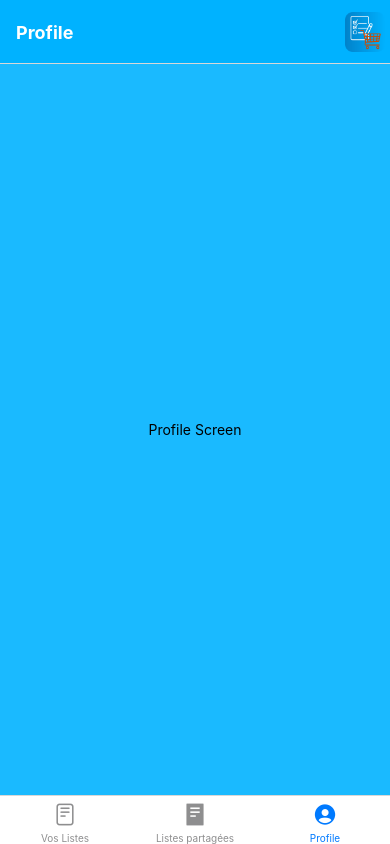
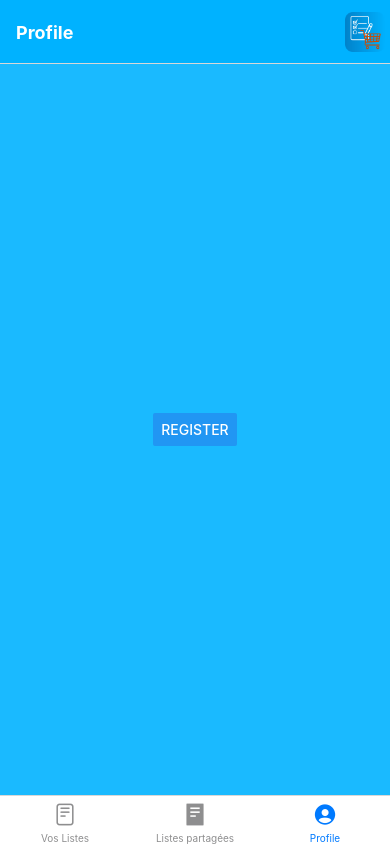
Before and after one commit to Damienvaiton/CaddieCollab, a React Native app: screen /Profile in a window 390 px wide. Built offline with nearby package versions, Linux system fonts and the light colour scheme.

Commit message:
Update Android resources and dependencies

```diff
--- a/navigations/pagesfirst/ProfileScreen.tsx
+++ b/navigations/pagesfirst/ProfileScreen.tsx
@@ -1,6 +1,8 @@
 import React from "react";
 import { Button, StyleSheet, Text, View, Image } from "react-native";
 import { StackNavigationProp } from "@react-navigation/stack";
+
+import auth from "@react-native-firebase/auth";
 
 import styles from "../../styles/DefaultStyles";
 
@@ -38,9 +40,29 @@ export default function ProfileScreen({
 			),
 		});
 	});
+
+	const Register = () => {
+		auth()
+			.createUserWithEmailAndPassword("test1@test.test", "testtest")
+			.then(() => {
+				console.log("User account created & signed in!");
+			})
+			.catch((error) => {
+				if (error.code === "auth/email-already-in-use") {
+					console.log("That email address is already in use!");
+				}
+
+				if (error.code === "auth/invalid-email") {
+					console.log("That email address is invalid!");
+				}
+
+				console.error(error);
+			});
+	};
+
 	return (
 		<View style={styles.container}>
-			<Text>Profile Screen</Text>
+			<Button title="Register" onPress={Register} />
 		</View>
 	);
 }
--- a/package.json
+++ b/package.json
@@ -12,8 +12,8 @@
     "@expo-google-fonts/itim": "^0.2.3",
     "@expo/metro-runtime": "~3.2.3",
     "@react-native-community/masked-view": "^0.1.11",
-    "@react-native-firebase/app": "^17.4.2",
-    "@react-native-firebase/auth": "^17.4.2",
+    "@react-native-firebase/app": "^17.5.0",
+    "@react-native-firebase/auth": "^17.5.0",
     "@react-native-firebase/firestore": "^17.4.2",
     "@react-navigation/bottom-tabs": "^6.6.1",
     "@react-navigation/native": "^6.1.18",
```
Also changed, not shown: 1 other file (tests, documents, lock files or other folders).
